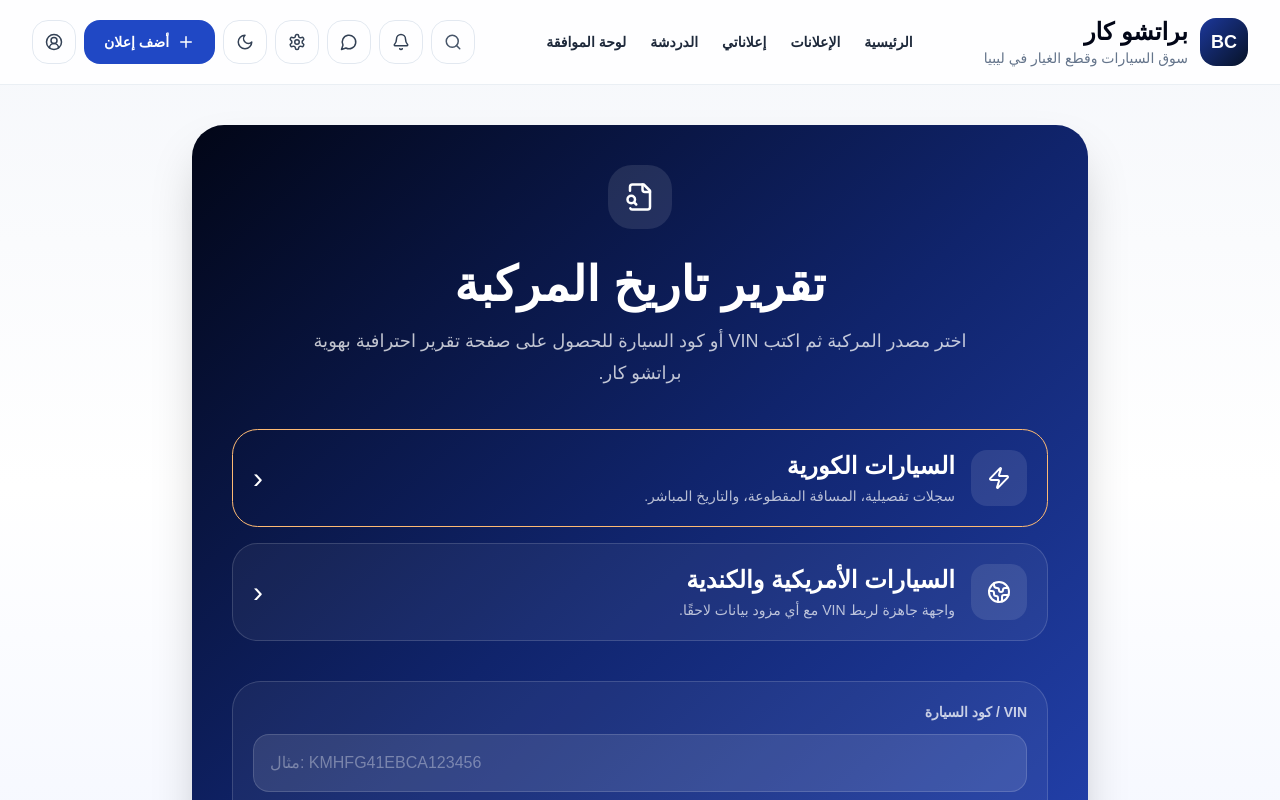
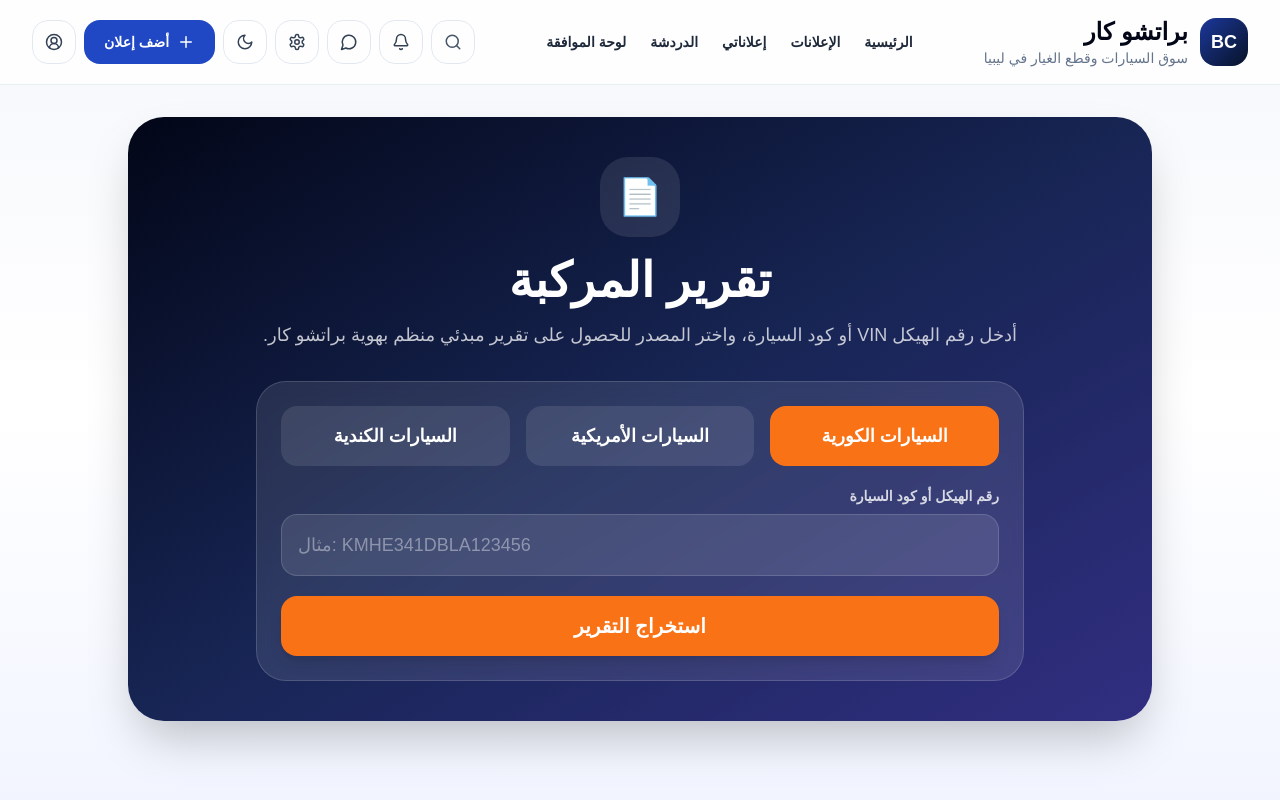
Before and after one commit to asbel4096-web/Brao-, a Next.js app: page /vehicle-report in a window 1280 px wide. Shown: the top 800 px of the page. Built offline with nearby package versions, Linux system fonts and the light colour scheme.

Commit message:
Update page.tsx

```diff
--- a/app/(public)/vehicle-report/page.tsx
+++ b/app/(public)/vehicle-report/page.tsx
@@ -1,92 +1,128 @@
 "use client";
 
-import { useState } from 'react';
-import { FileSearch, Globe2, Zap } from 'lucide-react';
+import { useState } from "react";
 
-const sources = [
-  {
-    key: 'kr',
-    title: 'السيارات الكورية',
-    desc: 'سجلات تفصيلية، المسافة المقطوعة، والتاريخ المباشر.',
-    icon: Zap
-  },
-  {
-    key: 'us-ca',
-    title: 'السيارات الأمريكية والكندية',
-    desc: 'واجهة جاهزة لربط VIN مع أي مزود بيانات لاحقًا.',
-    icon: Globe2
-  }
-] as const;
+type SourceType = "كوريا" | "أمريكا" | "كندا";
 
 export default function VehicleReportPage() {
-  const [vin, setVin] = useState('');
-  const [source, setSource] = useState<(typeof sources)[number]['key']>('kr');
-  const [message, setMessage] = useState('');
+  const [vin, setVin] = useState("");
+  const [source, setSource] = useState<SourceType>("كوريا");
+  const [submitted, setSubmitted] = useState(false);
 
-  const handleSearch = () => {
-    if (!vin.trim()) {
-      setMessage('اكتب كود المركبة أولًا.');
-      return;
-    }
-    setMessage('تم تجهيز الواجهة. الخطوة التالية هي ربط مزود بيانات فعلي للتقرير.');
+  const handleSubmit = (e: React.FormEvent<HTMLFormElement>) => {
+    e.preventDefault();
+    if (!vin.trim()) return;
+    setSubmitted(true);
   };
 
   return (
-    <section className="container py-10">
-      <div className="mx-auto max-w-4xl rounded-[2rem] bg-gradient-to-br from-slate-950 via-[#10246c] to-[#2443b1] p-6 text-white shadow-2xl md:p-10">
-        <div className="mx-auto mb-8 flex h-16 w-16 items-center justify-center rounded-3xl bg-white/10">
-          <FileSearch size={30} />
-        </div>
-        <h1 className="text-center text-4xl font-black md:text-5xl">تقرير تاريخ المركبة</h1>
-        <p className="mx-auto mt-4 max-w-2xl text-center text-lg leading-8 text-white/75">
-          اختر مصدر المركبة ثم اكتب VIN أو كود السيارة للحصول على صفحة تقرير احترافية بهوية براتشو كار.
-        </p>
+    <section className="container py-8">
+      <div className="mx-auto max-w-5xl overflow-hidden rounded-[36px] bg-gradient-to-br from-slate-950 via-blue-950 to-indigo-900 p-6 text-white shadow-2xl md:p-10">
+        <div className="mx-auto max-w-3xl">
+          <div className="mb-8 text-center">
+            <div className="mx-auto mb-5 flex h-20 w-20 items-center justify-center rounded-[28px] bg-white/10 text-4xl backdrop-blur">
+              📄
+            </div>
+            <h1 className="text-4xl font-black md:text-5xl">تقرير المركبة</h1>
+            <p className="mt-4 text-lg text-white/75">
+              أدخل رقم الهيكل VIN أو كود السيارة، واختر المصدر للحصول على تقرير مبدئي منظم بهوية براتشو كار.
+            </p>
+          </div>
 
-        <div className="mt-10 space-y-4">
-          {sources.map((item) => {
-            const Icon = item.icon;
-            const active = source === item.key;
-            return (
+          <form
+            onSubmit={handleSubmit}
+            className="rounded-[30px] border border-white/15 bg-white/10 p-5 backdrop-blur md:p-6"
+          >
+            <div className="grid gap-4 md:grid-cols-3">
               <button
-                key={item.key}
                 type="button"
-                onClick={() => setSource(item.key)}
-                className={`flex w-full items-center justify-between rounded-[1.6rem] border px-5 py-5 text-right transition ${
-                  active ? 'border-orange-300 bg-white/12' : 'border-white/15 bg-white/5 hover:bg-white/10'
+                onClick={() => setSource("كوريا")}
+                className={`rounded-2xl px-4 py-4 text-lg font-black ${
+                  source === "كوريا"
+                    ? "bg-orange-500 text-white"
+                    : "bg-white/10 text-white"
                 }`}
               >
-                <div className="flex items-center gap-4">
-                  <div className="rounded-2xl bg-white/10 p-4">
-                    <Icon size={24} />
-                  </div>
-                  <div>
-                    <div className="text-2xl font-black">{item.title}</div>
-                    <div className="mt-1 text-sm text-white/70">{item.desc}</div>
+                السيارات الكورية
+              </button>
+
+              <button
+                type="button"
+                onClick={() => setSource("أمريكا")}
+                className={`rounded-2xl px-4 py-4 text-lg font-black ${
+                  source === "أمريكا"
+                    ? "bg-orange-500 text-white"
+                    : "bg-white/10 text-white"
+                }`}
+              >
+                السيارات الأمريكية
+              </button>
+
+              <button
+                type="button"
+                onClick={() => setSource("كندا")}
+                className={`rounded-2xl px-4 py-4 text-lg font-black ${
+                  source === "كندا"
+                    ? "bg-orange-500 text-white"
+                    : "bg-white/10 text-white"
+                }`}
+              >
+                السيارات الكندية
+              </button>
+            </div>
+
+            <div className="mt-5">
+              <label className="mb-2 block text-sm font-bold text-white/80">
+                رقم الهيكل أو كود السيارة
+              </label>
+              <input
+                value={vin}
+                onChange={(e) => setVin(e.target.value)}
+                placeholder="مثال: KMHE341DBLA123456"
+                className="w-full rounded-2xl border border-white/15 bg-white/10 px-4 py-4 text-lg text-white outline-none placeholder:text-white/40"
+                dir="ltr"
+              />
+            </div>
+
+            <button
+              type="submit"
+              className="mt-5 w-full rounded-2xl bg-orange-500 px-5 py-4 text-xl font-black text-white shadow-lg"
+            >
+              استخراج التقرير
+            </button>
+          </form>
+
+          {submitted && (
+            <div className="mt-8 rounded-[30px] border border-white/15 bg-white/10 p-6 backdrop-blur">
+              <h2 className="mb-5 text-3xl font-black">نتيجة التقرير المبدئي</h2>
+
+              <div className="grid gap-4 md:grid-cols-2">
+                <div className="rounded-2xl bg-white/10 p-4">
+                  <div className="text-sm text-white/60">المصدر</div>
+                  <div className="mt-2 text-2xl font-black">{source}</div>
+                </div>
+
+                <div className="rounded-2xl bg-white/10 p-4">
+                  <div className="text-sm text-white/60">الرقم المدخل</div>
+                  <div className="mt-2 text-2xl font-black break-all" dir="ltr">
+                    {vin}
                   </div>
                 </div>
-                <span className="text-3xl">‹</span>
-              </button>
-            );
-          })}
-        </div>
 
-        <div className="mt-10 rounded-[1.8rem] border border-white/15 bg-white/5 p-5">
-          <label className="mb-3 block text-sm font-bold text-white/75">VIN / كود السيارة</label>
-          <input
-            value={vin}
-            onChange={(e) => setVin(e.target.value.toUpperCase())}
-            placeholder="مثال: KMHFG41EBCA123456"
-            className="w-full rounded-2xl border border-white/15 bg-white/10 px-4 py-4 text-left text-white outline-none placeholder:text-white/35"
-            dir="ltr"
-          />
-          <button
-            type="button"
-            onClick={handleSearch}
-            className="mt-4 w-full rounded-2xl bg-orange-500 px-5 py-4 text-lg font-black text-white shadow-lg shadow-orange-500/25 hover:bg-orange-600"
-          >
-            بحث عن التقرير
-          </button>
-          {message ? <div className="mt-4 rounded-2xl bg-white/10 px-4 py-3 text-sm font-bold">{message}</div> : null}
+                <div className="rounded-2xl bg-white/10 p-4">
+                  <div className="text-sm text-white/60">الحالة</div>
+                  <div className="mt-2 text-2xl font-black">جاهز للربط</div>
+                </div>
+
+                <div className="rounded-2xl bg-white/10 p-4">
+                  <div className="text-sm text-white/60">ملاحظة</div>
+                  <div className="mt-2 text-lg font-bold text-white/85">
+                    هذه واجهة احترافية جاهزة الآن، ويمكن ربطها لاحقًا بـ API فعلي لتقرير المركبات.
+                  </div>
+                </div>
+              </div>
+            </div>
+          )}
         </div>
       </div>
     </section>
```
